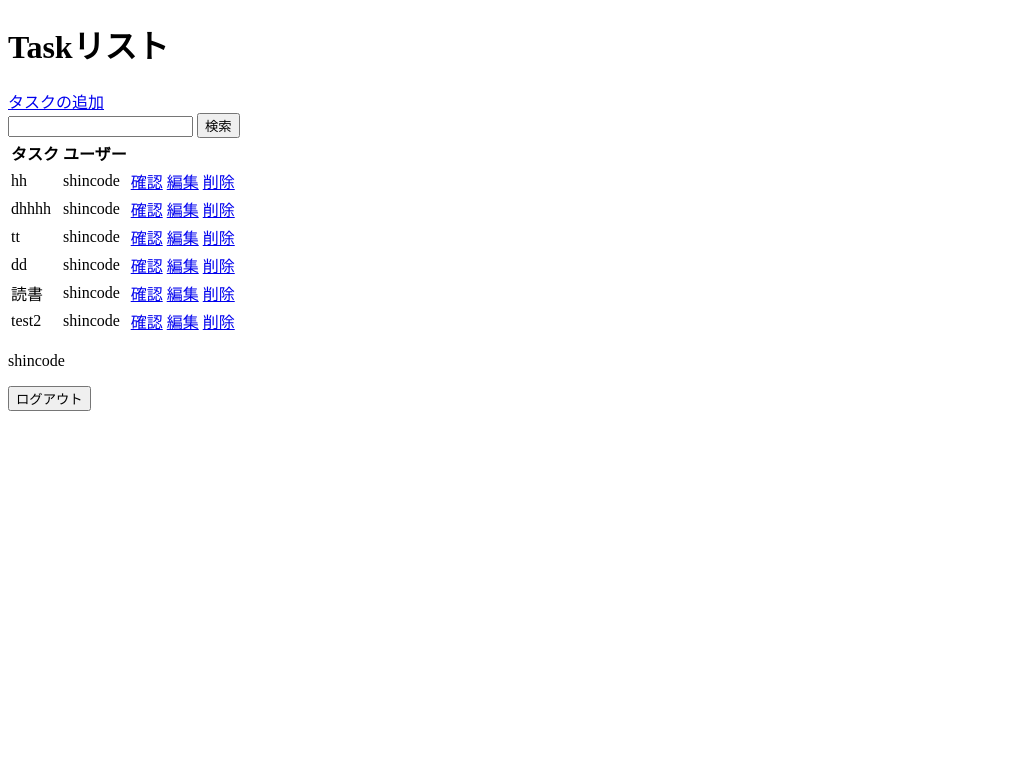
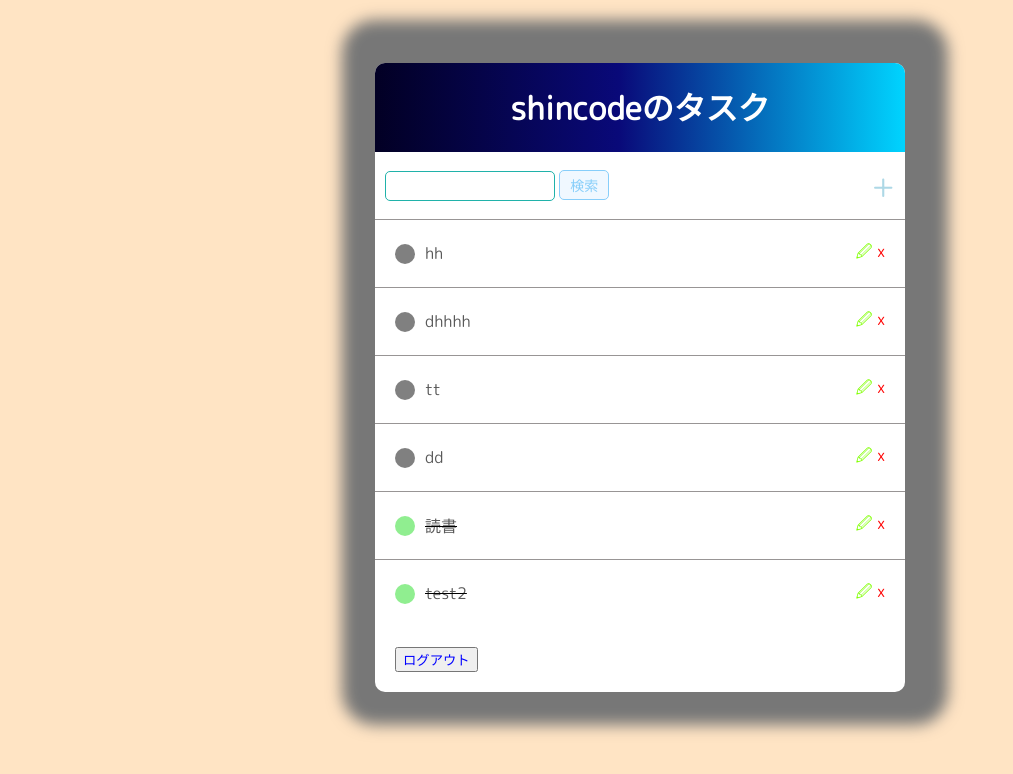
Before and after one commit to sirajirasajiki/todoapp, a Django app: page / in a window 1280 px wide. Shown: the top 774 px of the page, without its empty margins (0-1013 px from the left). Run offline with Django 5.2, Linux system fonts and the light colour scheme; a user stored in the database is signed in; data comes from the database, SQL or seed files in the repository; both versions use the stored data as it was after the commit.

Commit message:
スタイルシートを作成し各ページに反映

```diff
--- /dev/null
+++ b/static/css/base.css
@@ -0,0 +1,150 @@
+body {
+    background-color: bisque;
+    font-family: "M PLUS Rounded 1c", serif;
+    padding-top: 55px;
+}
+
+.todoAppWrapper{
+    max-width: 530px;
+    margin: 0 auto;
+    background-color: white;
+    box-shadow: 5px -5px 15px 38px #777777;
+    border-radius: 10px;
+}
+
+a {
+    color: #595959;
+    text-decoration: none;
+}
+
+h1 {
+    margin: 0;
+}
+
+.header{
+    text-align: center;
+    padding: 20px 0;
+    background: rgb(2,0,36);
+    background: linear-gradient(90deg, rgba(2,0,36,1) 0%, rgba(9,9,121,1) 46%, rgba(0,212,255,1) 100%);
+    border-radius: 10px 10px 0 0;
+    color: white;
+}
+
+.taskWrapper{
+    display: flex;
+    justify-content: space-between;
+    align-items: center;
+    padding: 20px;
+    border-top: 1px solid rgba(51, 45, 45, 0.5);
+
+}
+
+.taskTitle{
+    display: flex;
+    align-items: center;
+}
+
+.taskCompletedIcon{
+    height: 20px;
+    width: 20px;
+    background-color: lightgreen;
+    border-radius: 50%;
+    margin-right: 10px;
+}
+
+.taskInCompletedIcon{
+    height: 20px;
+    width: 20px;
+    background-color: gray;
+    border-radius: 50%;
+    margin-right: 10px;
+}
+
+.loginAndLogout{
+    padding: 20px;
+}
+
+.loginAndLogout a{
+    color: lightcoral;
+}
+
+.loginAndLogout button{
+    color: blue;
+}
+
+.editButton{
+    color: chartreuse;
+}
+
+.deleteButton{
+    color: red;
+}
+
+/* タスク検索と追加のフォーム */
+.searchWrapper{
+    display: flex;
+    justify-content: space-between;
+    padding: 10px;
+    align-items: center;
+}
+
+.searchInput{
+    height: 24px;
+    outline: none;
+    border: 1px solid lightseagreen;
+    border-radius: 5px;
+    padding: 2px 4px;
+    width: 160px !important;
+}
+
+.button{
+    border: 1px solid lightskyblue;
+    padding: 4px 10px;
+    background-color: aliceblue;
+    color: lightskyblue;
+    border-radius: 5px;
+    cursor: pointer;
+    font-size: 14px;
+}
+
+.button:hover{
+    background-color: lightskyblue;
+    color: white;
+}
+
+.addButton{
+    font-size: 32px;
+    color: lightblue;
+}
+
+label {
+    display: block;
+}
+
+input[type="text"], textarea{
+    width: 100;
+}
+
+.confirmButton{
+    border: 1px solid lightskyblue;
+    padding: 4px 10px;
+    background-color: aliceblue;
+    color: lightskyblue;
+    border-radius: 5px;
+    cursor: pointer;
+    font-size: 14px;
+}
+
+.confirmButton:hover{
+    background-color: red;
+    color: white;
+}
+
+.accountWrapper{
+    padding: 10px 20px 20px 20px;
+}
+
+.accountWrapper p{
+    padding: 0px;
+    margin: 0;
+}
--- a/todoapp/templates/todoapp/base.html
+++ b/todoapp/templates/todoapp/base.html
@@ -1,15 +1,15 @@
 <!DOCTYPE html>
 <html lang="en">
 <head>
+    {% load static%}
     <meta charset="UTF-8">
     <meta name="viewport" content="width=device-width, initial-scale=1.0">
     <title>Todoアプリ</title>
+    <link rel="preconnect" href="https://fonts.googleapis.com">
+    <link rel="preconnect" href="https://fonts.gstatic.com" crossorigin>
+    <link href="https://fonts.googleapis.com/css2?family=M+PLUS+Rounded+1c&display=swap" rel="stylesheet">
+    <link rel="stylesheet" href="{% static 'css/base.css' %}">
 </head>
-<style>
-    body {
-        background-color: white;
-    }
-</style>
 <body>
     <div class="todoAppWrapper">
         {% block content %} {% endblock content %}
--- a/todoapp/templates/todoapp/task_list.html
+++ b/todoapp/templates/todoapp/task_list.html
@@ -1,34 +1,51 @@
 {% extends 'todoapp/base.html' %}
 {% block content %}
 
-<h1>Taskリスト</h1>
-<a href="{% url 'create-task' %}">タスクの追加</a>
+<div class="header">
+    <h1>{{request.user}}のタスク</h1>
+</div>
 
-<form method="get">
-    {% csrf_token %}
-    <input type="text" name="search" value="{{search}}">
-    <input type="submit" value="検索">
-</form>
+<div class="searchWrapper">
+    <form method="get">
+        {% csrf_token %}
+        <input type="text" name="search" value="{{search}}" class="searchInput">
+        <input type="submit" value="検索" class="button">
+    </form>
+    <a href="{% url 'create-task' %}" class="addButton">+</a>
+</div>
 
-<table>
-    <tr>
-        <th>タスク</th>
-        <th>ユーザー</th>
-    </tr>
+<div class="tasksWrapper">
     {% for task in tasks %}
-    <tr>
-        <td>{{task.title}}</td>
-        <td>{{task.user}}</td>
-        <td><a href="{% url 'task' task.id %}">確認</a></td>
-        <td><a href="{% url 'edit-task' task.id %}">編集</a></td>
-        <td><a href="{% url 'delete-task' task.id %}">削除</a></td>
-    </tr>
+    <div class="taskWrapper">
+        <!-- タスクが完了 -->
+        {% if task.compleated %}
+        <div class="taskTitle">
+            <div class="taskCompletedIcon"></div>
+            <s><a href="{% url 'task' task.id %}">{{task}}</a></s>
+        </div>
+        <div>
+            <a href="{% url 'edit-task' task.id %}" class="editButton"> 🖉 </a>
+            <a href="{% url 'delete-task' task.id %}" class="deleteButton"> x </a>
+        </div>
+        {% else %}
+         <!-- タスク未完了 -->
+         <div class="taskTitle">
+            <div class="taskInCompletedIcon"></div>
+            <a href="{% url 'task' task.id %}">{{task}}</a>
+        </div>
+        <div>
+            <a href="{% url 'edit-task' task.id %}" class="editButton"> 🖉 </a>
+            <a href="{% url 'delete-task' task.id %}" class="deleteButton"> x </a>
+        </div>
+        {% endif %}
+    </div>
     {% endfor %}
-</table>
+
+</div>
 
 <div class="loginAndLogout">
     {% if request.user.is_authenticated %}
-    <p>{{request.user}}</p>
+    <!-- <p>{{request.user}}</p> -->
     <form method="post" action="{% url 'logout' %}">
         {% csrf_token %}
         <button type="submit">ログアウト</button>
--- a/todoproject/settings.py
+++ b/todoproject/settings.py
@@ -100,6 +100,7 @@ LOGIN_URL = "login"
 # https://docs.djangoproject.com/en/5.1/howto/static-files/
 
 STATIC_URL = 'static/'
+STATICFILES_DIRS = [BASE_DIR / "static"]
 
 # Default primary key field type
 # https://docs.djangoproject.com/en/5.1/ref/settings/#default-auto-field
```
Also changed, not shown: todoapp/templates/todoapp/login.html (+10 -7 lines), todoapp/templates/todoapp/register.html (+19 -8 lines), todoapp/templates/todoapp/task_confirm_delete.html (+5 -3 lines), todoapp/templates/todoapp/task_form.html (+5 -4 lines), db.sqlite3.
